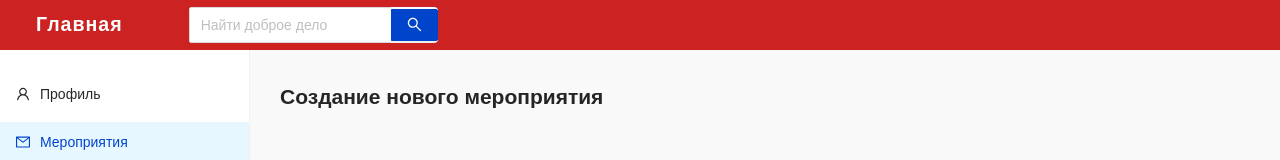
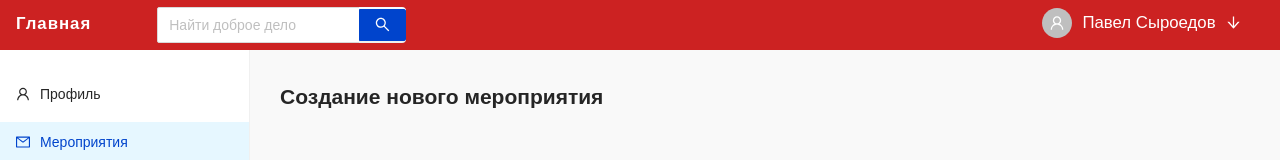
Before and after one commit to RTUITLab/MoscowCityHack-Front, a Next.js app: page /account/events/create in a window 1280 px wide. Shown: the top 160 px of the page. Built offline with nearby package versions, Linux system fonts and the light colour scheme; a web font is replaced by a local one.

Commit message:
Container fixes x2

```diff
--- a/components/Header/Header.js
+++ b/components/Header/Header.js
@@ -14,7 +14,7 @@ export default function Header({ disableButtons }) {
  return (
   <header className={styles.parent}>
    {!disableButtons ? (
-    <>
+    <div className={styles.buttonContainer}>
      <div style={{ display: 'flex', gap: '50px' }}>
       <Button
        type="text"
@@ -22,7 +22,7 @@ export default function Header({ disableButtons }) {
        onClick={() => {
         router.push('/');
        }}>
-       <span style={{ fontSize: '1.4em', letterSpacing: '1px' }}>Главная</span>
+       <span style={{ fontSize: '1.2em', letterSpacing: '1px' }}>Главная</span>
       </Button>
       <Search
        enterButton
@@ -51,7 +51,7 @@ export default function Header({ disableButtons }) {
      </Popover>
      {/*<span>Топ компаний</span>*/}
      {/*<span>Топ организаций</span>*/}
-    </>
+    </div>
    ) : null}
   </header>
  );
--- a/components/Header/Header.module.scss
+++ b/components/Header/Header.module.scss
@@ -3,10 +3,17 @@
 	width: 100%;
 	background-color: #cc2222;
 	display: flex;
+	justify-content: center;
 	align-items: center;
- padding-left: 20px;
- gap: 70%;
 	font-size: 1.5em;
+
+	.buttonContainer {
+		display: flex;
+		width: 100%;
+		justify-content: space-between;
+		max-width: 1400px;
+	}
+
 	.accountButton {
 		display: flex;
 		justify-content: flex-start;
@@ -15,15 +22,19 @@
 		align-items: center;
 		flex-direction: row;
 		color: white;
+		padding-right: 3%;
+
 		.arrow {
 			transition: transform 0.5s;
 		}
+
 		&:hover {
 			.arrow {
 				transform: rotate(180deg);
 			}
 		}
 	}
+
 	span {
 		font-weight: 700;
 		font-size: 15px;
```
Lines whose indentation alone changed are shown as unchanged.
